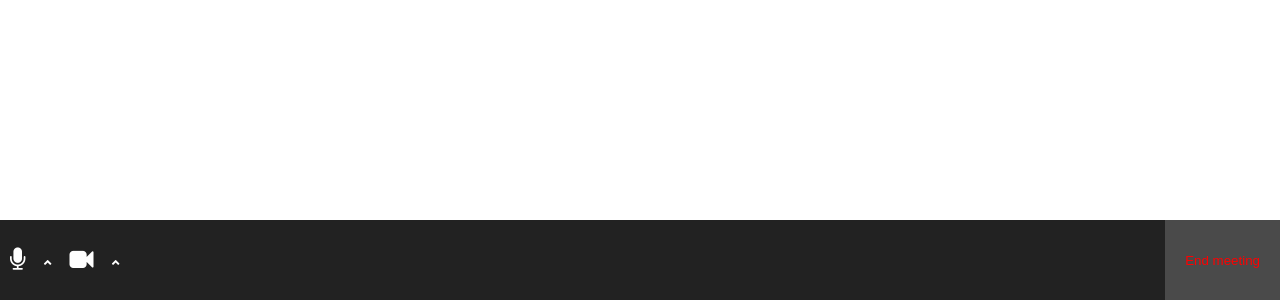
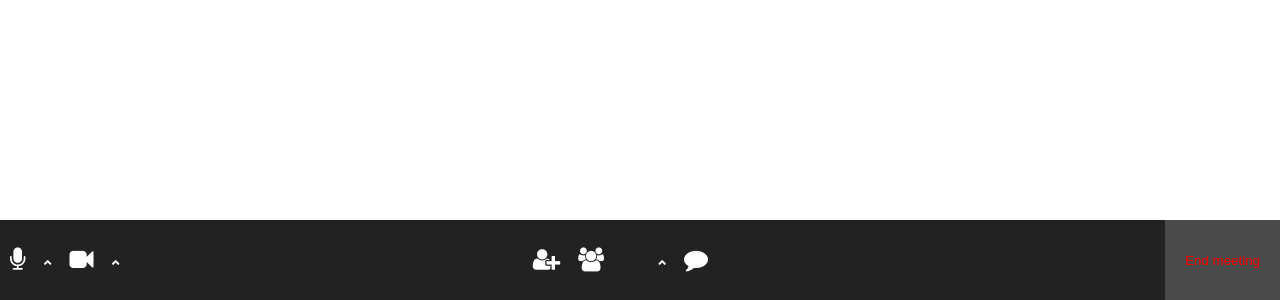
Before and after one commit to AndreaLivornese/html-css-zoom, a plain HTML site: page index.html in a window 1280 px wide. Shown: the part 500-800 px from the top of the page. Drawn offline with Linux system fonts and the light colour scheme.

Commit message:
fine parziale della toolbar

```diff
--- a/css/style.css
+++ b/css/style.css
@@ -48,6 +48,10 @@ body{
     padding:10px;
 }
 
+.tools.row{
+    gap:18px;
+}
+
 .icon{
     font-size: 24px;
     color:white;
--- a/index.html
+++ b/index.html
@@ -21,6 +21,8 @@
 
 
     <!-- toolbar -->
+
+    <!-- da completare cenrcando le icone mancanti -->
     <div class="tool-bar row">
 
 
@@ -48,19 +50,31 @@
 
             <!-- icone dei tools per gestire il meeting -->
             <div class="tools row">
-                <div class="icon invite"></div>
+                <div class="icon invite">
+                    <i class="fa fa-user-plus"></i>
+                </div>
 
-                <div class="icon m-p"></div>
+                <div class="icon m-p">
+                    <i class="fa fa-group"></i>
+                </div>
 
-                <div class="icon sondaggio"></div>
+                <div class="icon sondaggio">
+                    <i class="fas fa-poll-h"></i>
+                </div>
 
                 <div class="icon share-screen"></div>
 
-                <div class="icon chevron"></div>
+                <div class="icon chevron">
+                    <i class="fa fa-chevron-up"></i>
+                </div>
 
-                <div class="icon chat"></div>
+                <div class="icon chat">
+                    <i class="fa fa-comment"></i>
+                </div>
 
-                <div class="icon registra"></div>
+                <div class="icon registra">
+                    <i class="fa-solid fa-record-vinyl"></i>
+                </div>
 
                 <div class="icon dividi-canale"></div>
 
```
